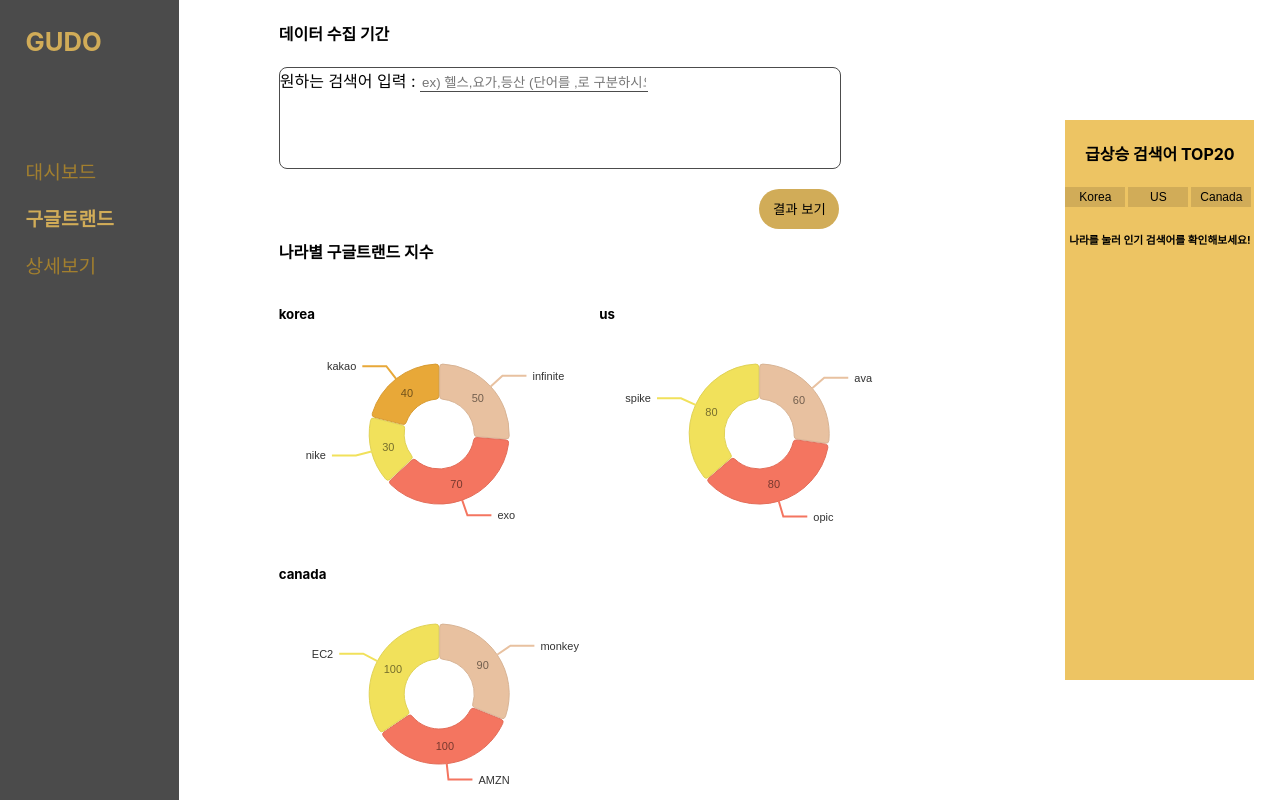
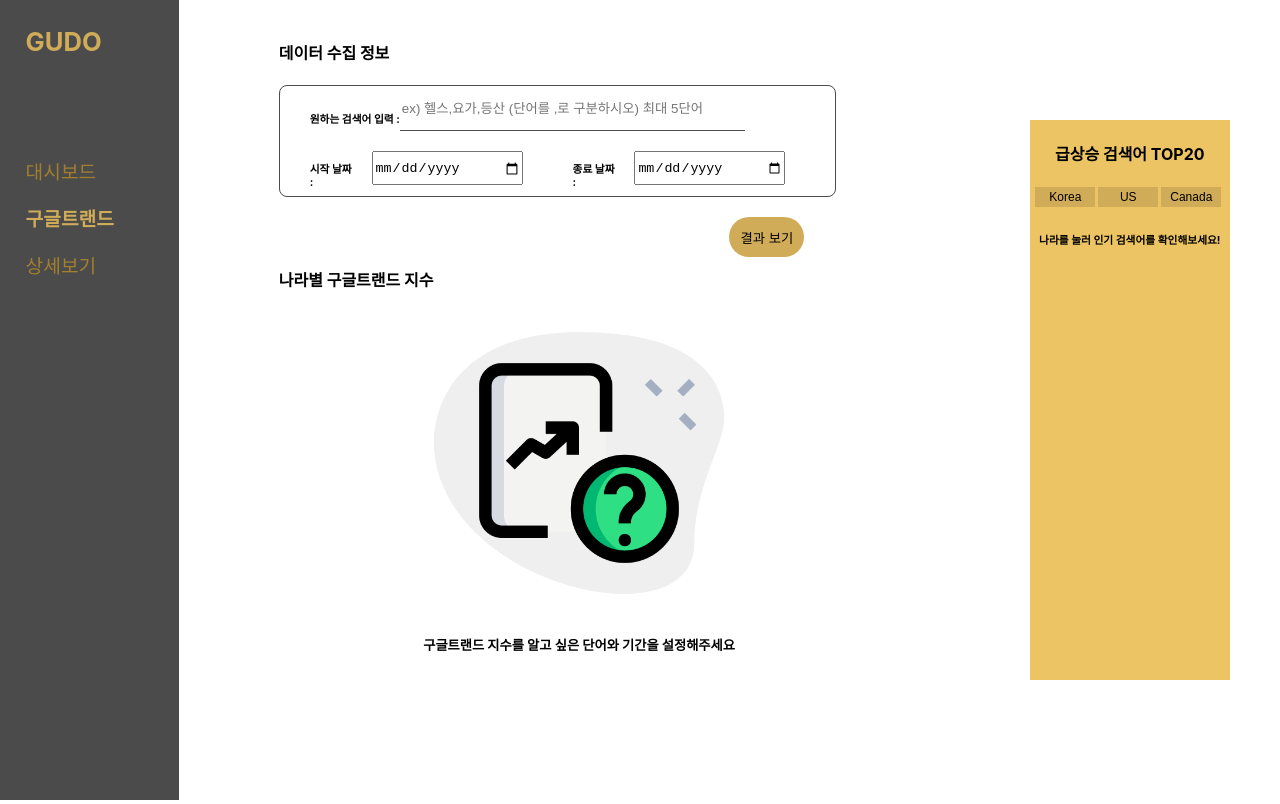
Before and after one commit to LeeHannaa/GUDO_front, a React (Create React App) app: page /google in a window 1280 px wide. Built offline with nearby package versions, Linux system fonts and the light colour scheme.

Commit message:
feat: 구글트렌드지수 us,canada,korea 기준으로 데이터 연결 후 그래프제공

```diff
--- a/package.json
+++ b/package.json
@@ -13,6 +13,7 @@
     "react-dom": "^18.3.1",
     "react-router-dom": "^6.27.0",
     "react-scripts": "5.0.1",
+    "recoil": "^0.7.7",
     "styled-components": "^6.1.13",
     "web-vitals": "^2.1.4"
   },
--- a/src/components/GooglePage/ChannelComponent.js
+++ b/src/components/GooglePage/ChannelComponent.js
@@ -1,48 +1,80 @@
 // ChannelComponent.js
+import { useEffect, useState } from "react";
+import axios from "axios";
+import styled from "styled-components";
+import { useRecoilValue } from "recoil";
+import { trendDataState } from "../../stores/atom";
 import PieComponent from "../MainPage/PieComponent";
+import nodataImg from "../../imgs/nodata.png";
 
-const channelsData = [
-  {
-    channel: "korea",
-    data: [
-      { id: "infinite", value: 50, color: "hsl(357, 70%, 50%)" },
-      { id: "exo", value: 70, color: "hsl(357, 70%, 50%)" },
-      { id: "nike", value: 30, color: "hsl(357, 70%, 50%)" },
-      { id: "kakao", value: 40, color: "hsl(357, 70%, 50%)" },
-    ],
-  },
-  {
-    channel: "us",
-    data: [
-      { id: "ava", value: 60, color: "hsl(159, 70%, 50%)" },
-      { id: "opic", value: 80, color: "hsl(159, 70%, 50%)" },
-      { id: "spike", value: 80, color: "hsl(159, 70%, 50%)" },
-    ],
-  },
-  {
-    channel: "canada",
-    data: [
-      { id: "monkey", value: 90, color: "hsl(44, 70%, 50%)" },
-      { id: "AMZN", value: 100, color: "hsl(44, 70%, 50%)" },
-      { id: "EC2", value: 100, color: "hsl(44, 70%, 50%)" },
-    ],
-  },
-];
+const ColumnsBox = styled.div`
+  display: flex;
+  flex-direction: column;
+  align-items: center;
+  width: 100%;
+  height: 100%;
+`;
 
 function ChannelComponent() {
+  const trendData = useRecoilValue(trendDataState);
+  const [channelsData, setChannelsData] = useState([]);
+  useEffect(() => {
+    // trendData가 바뀔 때마다 axios 요청을 보내는 부분
+    const fetchTrendData = async () => {
+      if (!trendData.keywords || !trendData.startDate || !trendData.endDate) {
+        console.log("키워드, 시작일, 종료일이 모두 필요합니다.");
+        return;
+      }
+      try {
+        const response = await axios.get(
+          `${process.env.REACT_APP_BASE_URL}/trends/${trendData.keywords}/${trendData.startDate}/${trendData.endDate}`
+        );
+        console.log("API Response: ", response.data);
+        setChannelsData(response.data); // 받아온 데이터를 채널 데이터로 설정
+      } catch (error) {
+        console.error("Error fetching trends:", error);
+      }
+    };
+
+    fetchTrendData();
+  }, [trendData]);
   return (
     <div style={{ marginTop: "70px" }}>
       <h4>나라별 구글트랜드 지수</h4>
       <div style={{ display: "flex", flexWrap: "wrap", width: "80%" }}>
+        {channelsData.length > 0 ? (
+          <>
             {channelsData.map((channel) => (
               <div
                 key={channel.channel}
-            style={{ marginBottom: "80px", height: "180px", width: "50%" }}
+                style={{
+                  marginBottom: "80px",
+                  height: "180px",
+                  width: "50%",
+                }}
               >
-            <h5>{channel.channel}</h5>
+                <h5
+                  style={{
+                    borderBottom: "1px solid #d1ac58",
+                    display: "inline-block",
+                  }}
+                >
+                  {channel.country}
+                </h5>
                 <PieComponent data={channel.data} />{" "}
               </div>
             ))}
+          </>
+        ) : (
+          <ColumnsBox>
+            <img
+              src={nodataImg}
+              alt="No data available"
+              style={{ width: "300px", height: "auto" }}
+            />
+            <h5>구글트랜드 지수를 알고 싶은 단어와 기간을 설정해주세요</h5>
+          </ColumnsBox>
+        )}
       </div>
     </div>
   );
--- a/src/components/MainPage/PeriodComponent.js
+++ b/src/components/MainPage/PeriodComponent.js
@@ -1,17 +1,28 @@
+import React, { useState } from "react";
+import { useRecoilState } from "recoil";
+import { trendDataState } from "../../stores/atom";
 import styled from "styled-components";
 
 const PeriodBox = styled.div`
   width: 70%;
-  height: 100px;
+  height: 110px;
   border: 1px solid #4c4c4c;
   border-radius: 8px;
   margin-bottom: 20px;
+  display: flex;
+  flex-direction: column;
+  padding-left: 30px;
 `;
 const Input = styled.input`
-  width: 40%;
+  width: 65%;
   border: none;
   border-bottom: 1px solid #4c4c4c;
   margin-bottom: 20px;
+`;
+const DateInput = styled.input`
+  width: 150px;
+  height: 30px;
+  margin-right: 50px;
 `;
 const CancleBT = styled.button`
   width: 10%;
@@ -22,6 +33,9 @@ const CancleBT = styled.button`
   margin-right: 20px;
   float: right;
 `;
+const RowBox = styled.div`
+  display: flex;
+`;
 const CheckBT = styled.button`
   width: 10%;
   height: 40px;
@@ -30,18 +44,67 @@ const CheckBT = styled.button`
   border-radius: 20px;
   margin-right: 30%;
   float: right;
+  cursor: pointer;
 `;
 
 function PeriodComponent() {
+  const [trendData, setTrendData] = useRecoilState(trendDataState);
+  const [keywords, setKeywords] = useState("");
+  const [startDate, setStartDate] = useState("");
+  const [endDate, setEndDate] = useState("");
+
+  const handleSubmit = async () => {
+    console.log("테스트: ", keywords, startDate, endDate);
+    if (!keywords || !startDate || !endDate) {
+      alert("모든 입력값을 입력해주세요.");
+      return;
+    }
+    const today = new Date().toISOString().split("T")[0]; // 현재 날짜
+    if (startDate > today || endDate > today) {
+      alert("시작일과 종료일은 오늘 날짜보다 이후일 수 없습니다.");
+      return;
+    }
+
+    if (startDate > endDate) {
+      alert("시작일은 종료일보다 뒤에 있을 수 없습니다.");
+      return;
+    }
+    setTrendData({ keywords, startDate, endDate });
+  };
+
   return (
-    <div>
-      <h4>데이터 수집 기간</h4>
+    <div style={{ marginTop: "40px" }}>
+      <h4>데이터 수집 정보</h4>
       <PeriodBox>
-        <span>원하는 검색어 입력 : </span>
-        <Input placeholder="ex) 헬스,요가,등산 (단어를 ,로 구분하시오)"></Input>
+        <RowBox>
+          <h6>원하는 검색어 입력 : </h6>
+          <Input
+            placeholder="ex) 헬스,요가,등산 (단어를 ,로 구분하시오) 최대 5단어"
+            value={keywords}
+            onChange={(e) => setKeywords(e.target.value)}
+          ></Input>
+        </RowBox>
+        <RowBox>
+          <h6 style={{ margin: 0, marginTop: "10px", marginRight: "15px" }}>
+            시작 날짜 :
+          </h6>
+          <DateInput
+            type="date"
+            value={startDate}
+            onChange={(e) => setStartDate(e.target.value)}
+          />
+          <h6 style={{ margin: 0, marginTop: "10px", marginRight: "15px" }}>
+            종료 날짜 :{" "}
+          </h6>
+          <DateInput
+            type="date"
+            value={endDate}
+            onChange={(e) => setEndDate(e.target.value)}
+          />
+        </RowBox>
       </PeriodBox>
 
-      <CheckBT>결과 보기</CheckBT>
+      <CheckBT onClick={handleSubmit}>결과 보기</CheckBT>
       {/* <CancleBT>취소</CancleBT> */}
     </div>
   );
--- a/src/components/MainPage/PieComponent.js
+++ b/src/components/MainPage/PieComponent.js
@@ -23,31 +23,6 @@ const PieComponent = ({ data }) => (
       from: "color",
       modifiers: [["darker", 2]],
     }}
-    legends={[
-      {
-        anchor: "bottom",
-        direction: "row",
-        justify: false,
-        translateX: 0,
-        translateY: 56,
-        itemsSpacing: 0,
-        itemWidth: 100,
-        itemHeight: 18,
-        itemTextColor: "#999",
-        itemDirection: "left-to-right",
-        itemOpacity: 1,
-        symbolSize: 18,
-        symbolShape: "circle",
-        effects: [
-          {
-            on: "hover",
-            style: {
-              itemTextColor: "#000",
-            },
-          },
-        ],
-      },
-    ]}
   />
 );
 
--- a/src/index.js
+++ b/src/index.js
@@ -1,4 +1,5 @@
 import React from "react";
+import { RecoilRoot } from "recoil";
 import ReactDOM from "react-dom/client";
 import App from "./App";
 import { BrowserRouter } from "react-router-dom";
@@ -8,7 +9,9 @@ const root = ReactDOM.createRoot(document.getElementById("root"));
 root.render(
   // <React.StrictMode>
   <BrowserRouter>
-    <App />
+    <RecoilRoot>
+      <App />
+    </RecoilRoot>
   </BrowserRouter>
   // </React.StrictMode>
 );
--- a/src/pages/GoogleTrendPage.js
+++ b/src/pages/GoogleTrendPage.js
@@ -8,13 +8,13 @@ const TotalDiv = styled.div`
   height: 100%;
 `;
 const LeftDiv = styled.div`
-  width: 80%;
+  width: 75%;
   @media (max-width: 1230px) {
     width: 100%;
   }
 `;
 const RightDiv = styled.div`
-  width: 20%;
+  width: 25%;
   @media (max-width: 1230px) {
     display: none; /* 화면 너비가 1230px 이하일 때 숨김 */
   }
--- /dev/null
+++ b/src/stores/atom.js
@@ -0,0 +1,6 @@
+import { atom } from "recoil";
+
+export const trendDataState = atom({
+  key: "trendDataState", // Unique ID
+  default: { keywords: "", startDate: "", endDate: "" }, // Default state
+});
```
Also changed, not shown: src/imgs/nodata.png (added), 1 other file (tests, documents, lock files or other folders). Lines whose indentation alone changed are shown as unchanged.
